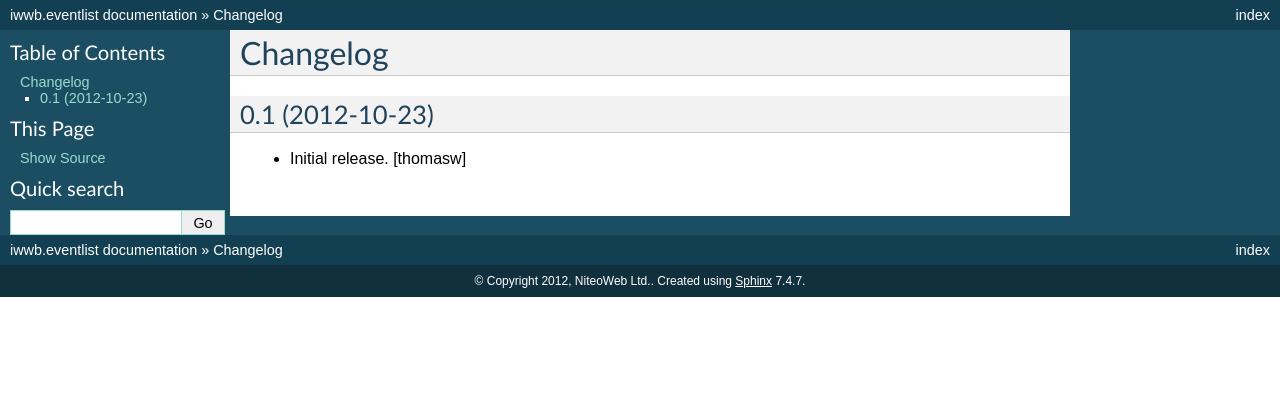
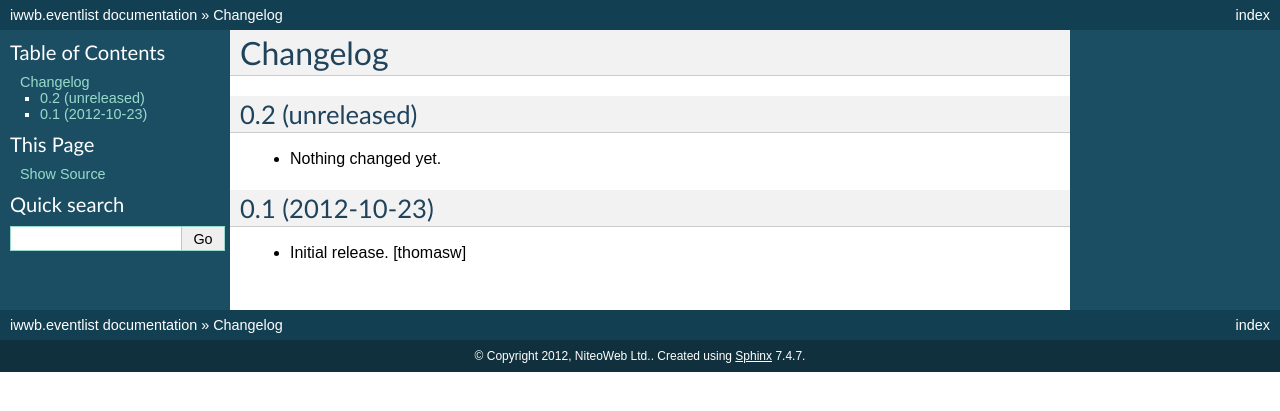
Before and after one commit to collective/iwwb.eventlist, a Sphinx documentation site: the page built from docs/HISTORY.rst, in a window 1280 px wide. Shown: the top 411 px of the page. Built offline with Sphinx 7.4.7, drawn with Linux system fonts in a browser that asks for light colours.

Commit message:
Back to development: 0.2

```diff
--- a/docs/HISTORY.rst
+++ b/docs/HISTORY.rst
@@ -1,5 +1,11 @@
 Changelog
 =========
+
+
+0.2 (unreleased)
+----------------
+
+- Nothing changed yet.
 
 
 0.1 (2012-10-23)
--- a/src/iwwb/eventlist/version.txt
+++ b/src/iwwb/eventlist/version.txt
@@ -1 +1 @@
-0.1
+0.2.dev0
```
